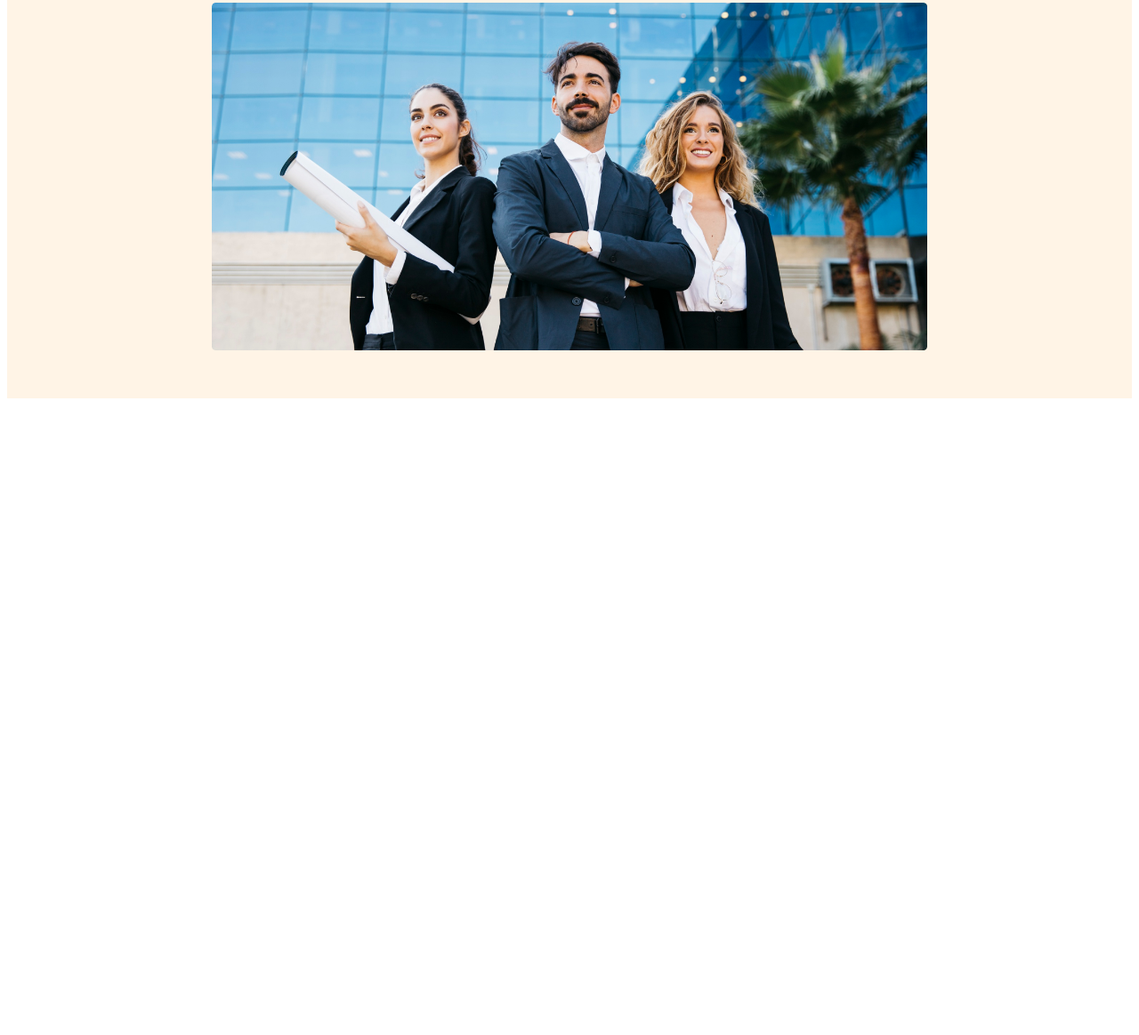
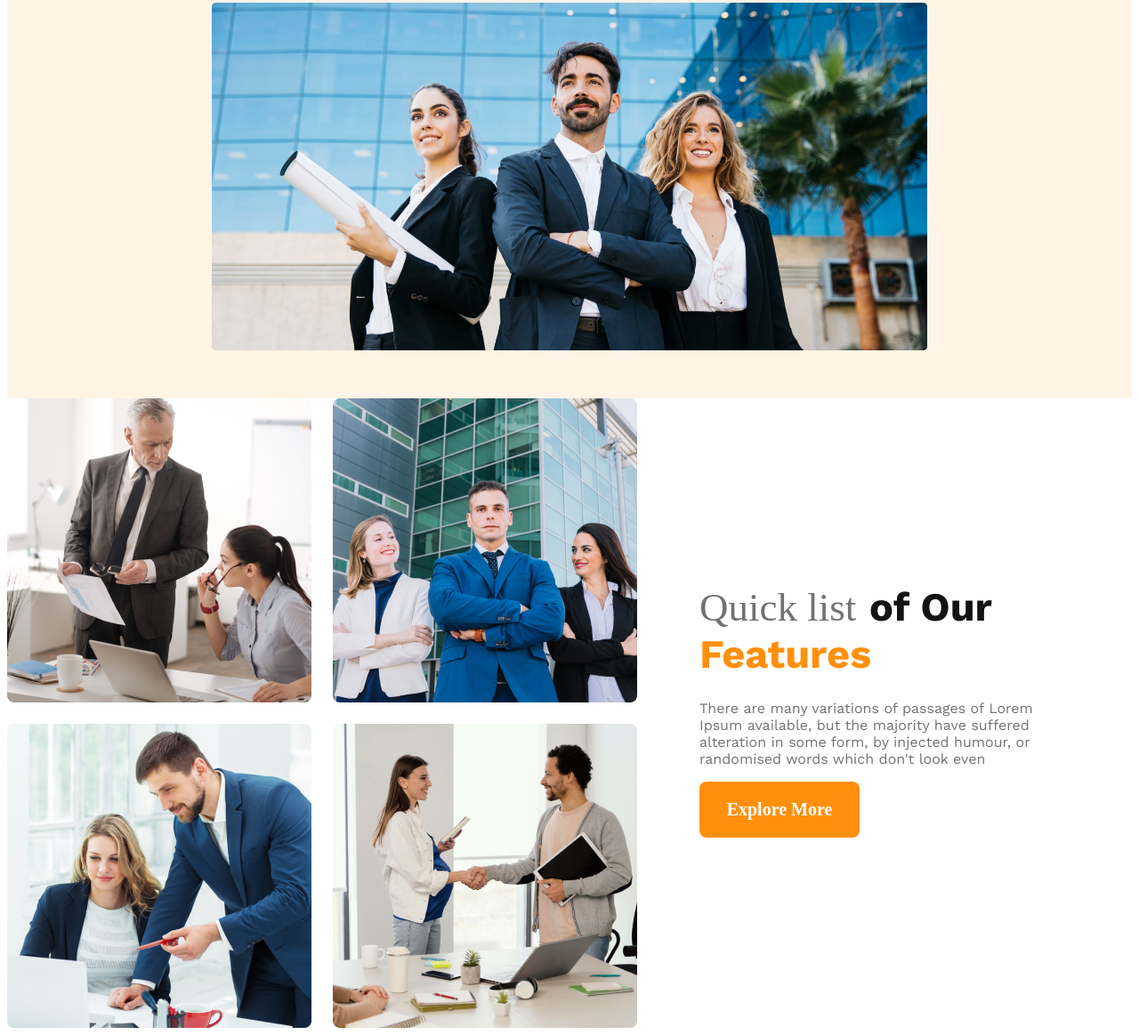
Before and after one commit to IRahman2024/g3-architect, a plain HTML site: page index.html in a window 1280 px wide. Shown: the part 607-1771 px from the top of the page at 89% size. Before the commit the page ends 1063 px from the top, so only its background shows below. Drawn offline with nearby package versions, Linux system fonts and the light colour scheme.

Commit message:
team section done withoy responsive

```diff
--- a/index.html
+++ b/index.html
@@ -29,5 +29,22 @@
             <img src="images/banner.png" alt="">
         </div>
     </header>
+    <main>
+        <section class="teams-container">
+            <div class="teams-img">
+                <img src="./images/team1.png" alt="">
+                <img src="./images/team2.png" alt="">
+                <img src="./images/team3.png" alt="">
+                <img src="./images/team4.png" alt="">
+            </div>
+            <div class="teams-content">
+                <h3 class="teams-title"><span class="gray">Quick list</span> <span class="black">of Our</span> <span class="orange">Features</span></h3>
+                <p class="teams-description">
+                    There are many variations of passages of Lorem Ipsum available, but the majority have suffered alteration in some form, by injected humour, or randomised words which don't look even
+                </p>
+                <button class="btn-prime">Explore More</button>
+            </div>
+        </section>
+    </main>
 </body>
 </html>
--- a/style.css
+++ b/style.css
@@ -93,3 +93,48 @@ nav>ul>li{
     }
 
 }
+/* main styles */
+main{
+    max-width: 1440px;
+    margin: 0 auto;
+}
+.teams-container{
+    display: flex;
+    align-items: center;
+}
+.teams-img{
+    display: grid;
+    grid-template-columns: repeat(2, 1fr);
+    gap: 1.5rem;
+}
+.teams-content{
+    padding: 0 70px;
+    /* border: solid red 5px; */
+}
+.teams-title{
+    max-width: 468px;
+    color: var(--Dark-03, #727272);
+    font-family: "Work Sans";
+    font-size: 45px;
+    font-weight: 500;
+    margin-bottom: 25px;
+    /* border: solid red 5px; */
+}
+.black{
+    color: var(--Dark-01, #131313);
+    font-family: "Work Sans";
+    font-size: 45px;
+    font-weight: 700;
+}
+.orange{
+    color: #FF900E;
+    font-family: "Work Sans";
+    font-size: 45px;
+    font-weight: 700;
+}
+.teams-description{
+    color: var(--Dark-03, #727272);
+    font-family: "Work Sans";
+    font-size: 16px;
+    font-weight: 400;
+}
```
